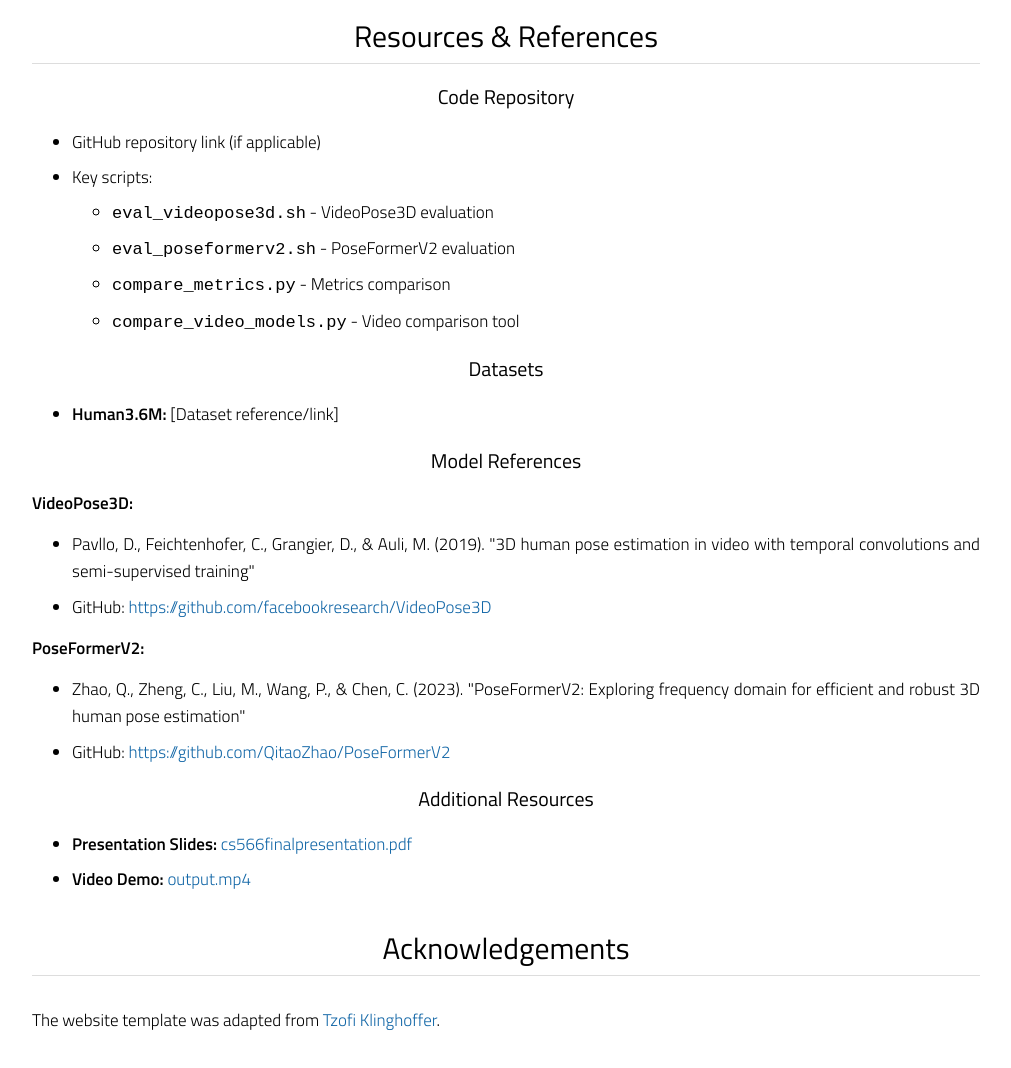
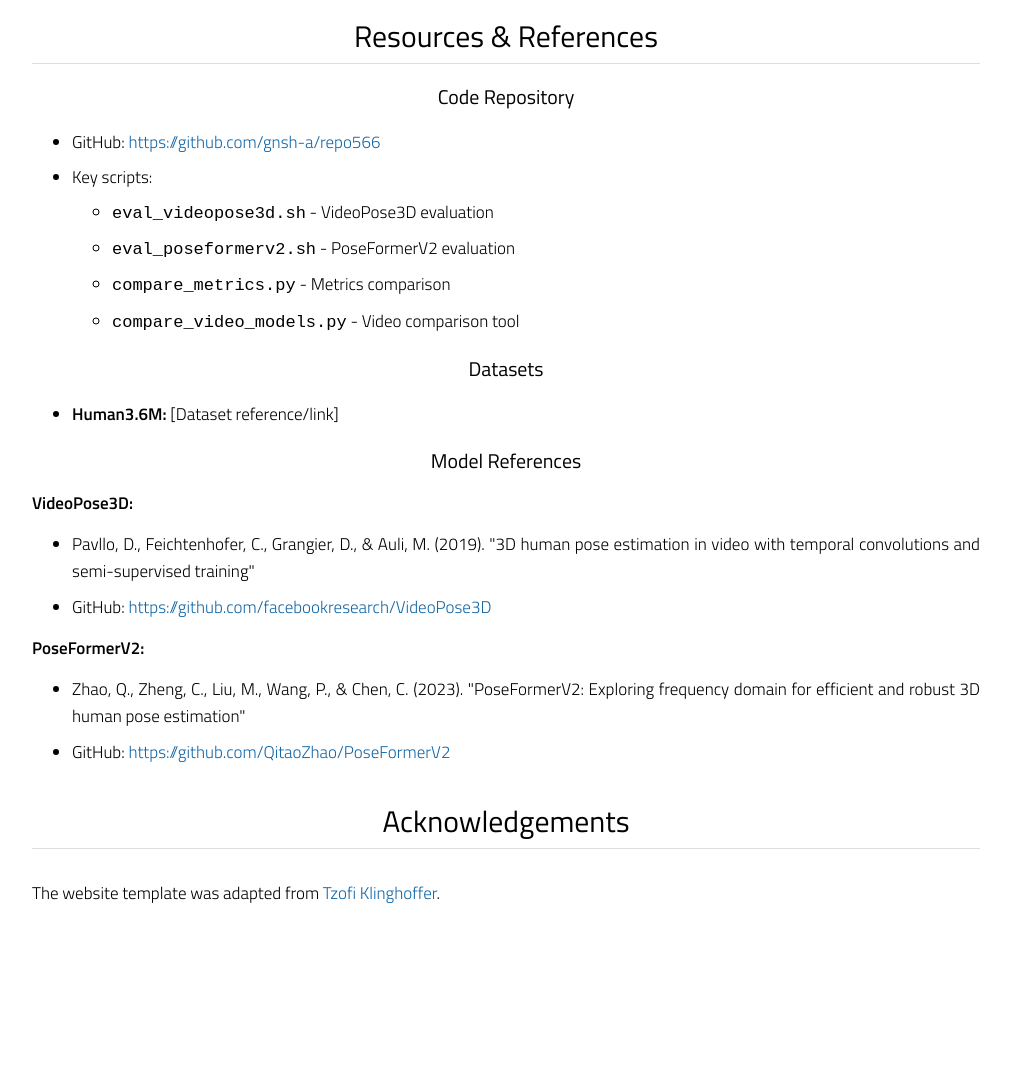
Before and after one commit to gnsh-a/repo566, a plain HTML site: page docs/index.html in a window 1280 px wide. Shown: the part 6480-7548 px from the top of the page, without its empty margins (134-1145 px from the left). After the commit the page ends 7433 px from the top, so only its background shows below. Drawn offline with nearby package versions, Linux system fonts and the light colour scheme.

Commit message:
Update index.html to include GitHub repository link and remove additional resources section

```diff
--- a/docs/index.html
+++ b/docs/index.html
@@ -657,7 +657,7 @@
 
 		<h3>Code Repository</h3>
 		<ul>
-			<li>GitHub repository link (if applicable)</li>
+			<li>GitHub: <a href="https://github.com/gnsh-a/repo566" target="_blank">https://github.com/gnsh-a/repo566</a></li>
 			<li>Key scripts:
 				<ul>
 					<li><code>eval_videopose3d.sh</code> - VideoPose3D evaluation</li>
@@ -685,12 +685,6 @@
 			<li>Zhao, Q., Zheng, C., Liu, M., Wang, P., & Chen, C. (2023). "PoseFormerV2: Exploring frequency domain for efficient and robust 3D human pose estimation"</li>
 			<li>GitHub: <a href="https://github.com/QitaoZhao/PoseFormerV2" target="_blank">https://github.com/QitaoZhao/PoseFormerV2</a></li>
 		</ul>
-
-		<h3>Additional Resources</h3>
-		<ul>
-			<li><strong>Presentation Slides:</strong> <a href="assets/cs566finalpresentation.pdf" target="_blank">cs566finalpresentation.pdf</a></li>
-			<li><strong>Video Demo:</strong> <a href="assets/output.mp4" target="_blank">output.mp4</a></li>
-		</ul>
 	</section>
 
 	<!-- ACKNOWLEDGEMENTS SECTION -->
```
